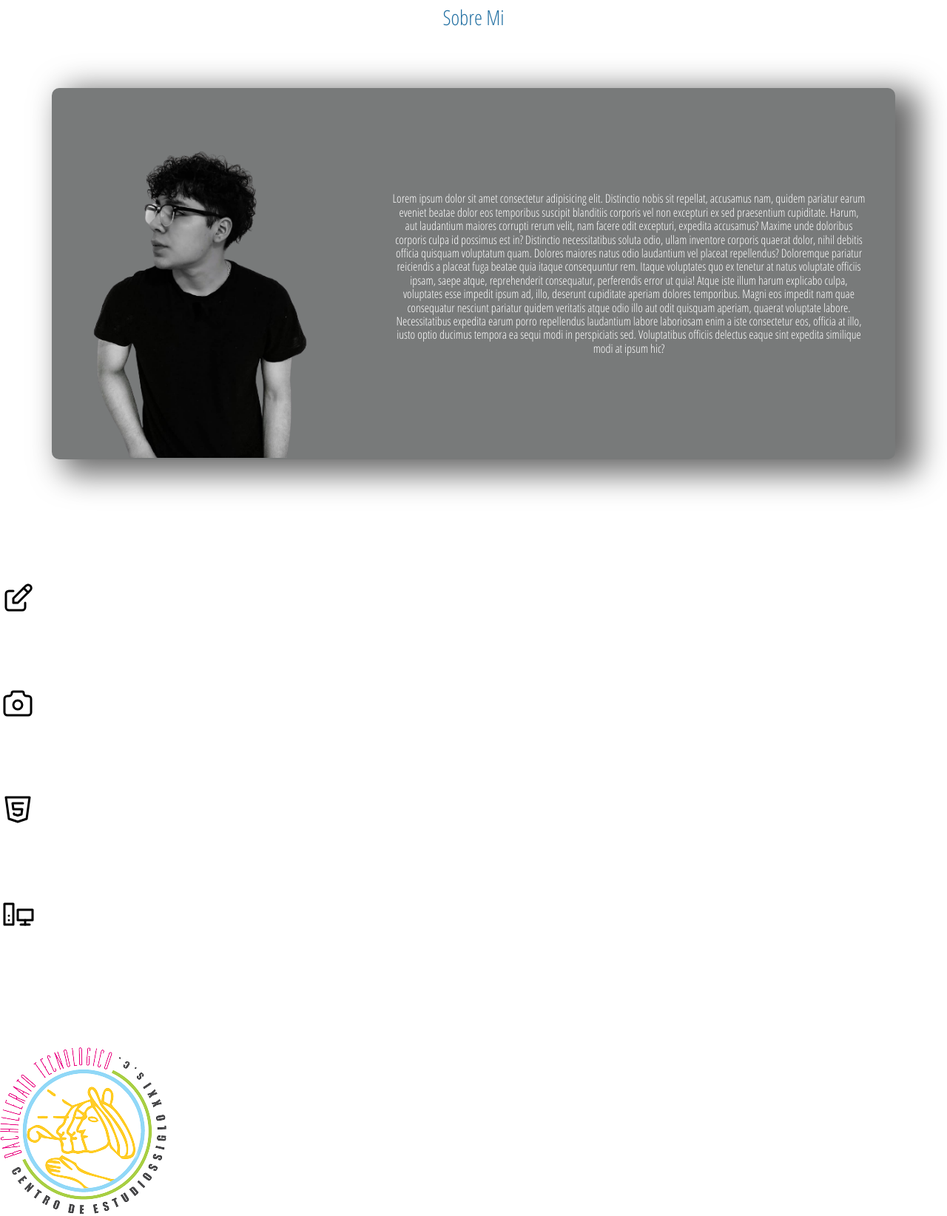
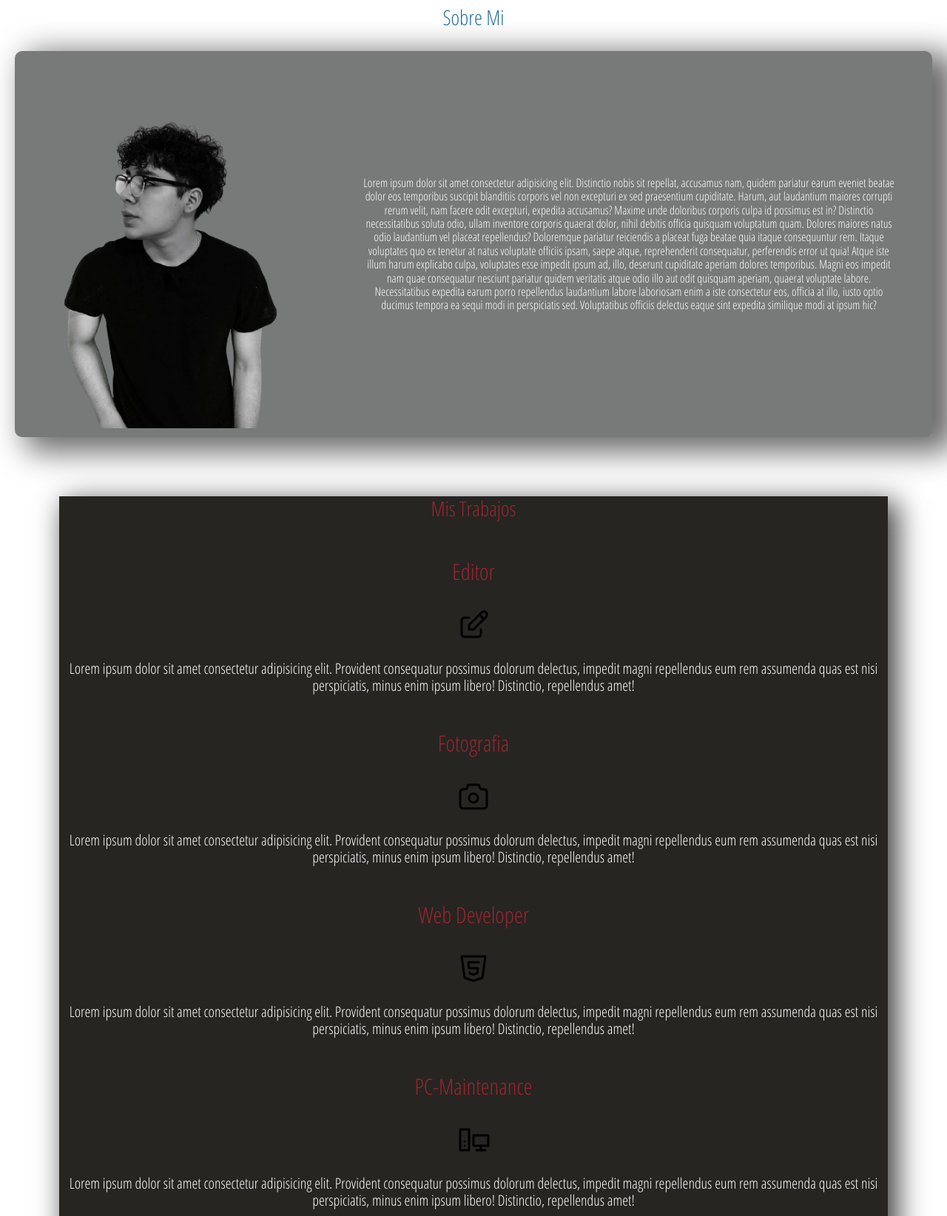
Before and after one commit to EmanuelRiosRoque/proyecto__propio, a plain HTML site: page By__My__Web/index.html in a window 1280 px wide. Shown: the part 944-2588 px from the top of the page at 74% size. Drawn offline with Linux system fonts and the light colour scheme; a web font is replaced by a local one.

Commit message:
Add files via upload

```diff
--- a/By__My__Web/css/style.css
+++ b/By__My__Web/css/style.css
@@ -7,6 +7,8 @@
     --colorH:#154360;
     --colorR:#9B262F;
     --coloAz:#2471A3;
+    --grisObscuro:#262522;
+
 }
 
 /**Estilos**/
@@ -92,13 +94,13 @@ a{
         left: 0;
         object-fit: cover;
         width: 100%;
-        height: -80vh;
+        height: 100vh;
     }
 
     .banner, .contenido{
         position: relative;
         width: 100%;
-        height: -80vh;
+        height: 100vh;
         display: flex;
         justify-content: center;
         align-items: center;
@@ -128,16 +130,13 @@ a{
 .banner, .contenido{
     position: relative;
     width: 100%;
-    height: -80vh;
+    height: 100vh;
     display: flex;
     justify-content: center;
     align-items: center;
     flex-direction: column;
 
     background-color: rgba(0, 0, 0, .6);
-    background-blend-mode: soft-light;
-    padding: 200Px 0px;
-    z-index: 1;
 }
 
 .contenido__titulo{
@@ -212,10 +211,6 @@ a{
 /**Sobre Mi**/
 
 .main__img{
-    /* display: flex;
-    align-items: center;
-    justify-content: center;
-    flex-direction: column; */
     -webkit-box-shadow: 22px 11px 42px 9px rgba(0,0,0,0.59);
     -moz-box-shadow: 22px 11px 42px 9px rgba(0,0,0,0.59);
     box-shadow: 22px 11px 42px 9px rgba(0,0,0,0.59);
@@ -225,7 +220,6 @@ a{
     border-radius: 1rem;
     padding-bottom: 1rem;
     padding: 1rem;
-    padding-right: 3rem;
     text-align: center;
     display:block;
     margin-right:2rem;
@@ -245,14 +239,7 @@ a{
         display: flex;
         align-items: center;
         justify-content: center;
-    }
-    .main__img{
-        -webkit-box-shadow: 22px 11px 42px 9px rgba(0,0,0,0.59);
-        -moz-box-shadow: 22px 11px 42px 9px rgba(0,0,0,0.59);
-        box-shadow: 22px 11px 42px 9px rgba(0,0,0,0.59);
-        background-color: var(--coloPrimario);
-        padding: 0rem;
-        margin: 7rem;
+        margin-bottom: 0;
     }
     .main__img img{
         max-width:400px;
@@ -269,3 +256,56 @@ a{
     padding: 1rem;
     color: var(--coloAz);
 }
+
+/**Mi trabajo**/
+.trabajo__titulo{
+    color: var(--colorR);
+    margin-top: 0;
+
+}
+
+.trabajo__sombra{
+    -webkit-box-shadow: 10px 10px 36px 3px rgba(0,0,0,0.75);
+    -moz-box-shadow: 10px 10px 36px 3px rgba(0,0,0,0.75);
+    box-shadow: 10px 10px 36px 3px rgba(0,0,0,0.75);
+    background-color: var(--grisObscuro);
+    margin: 1rem;
+}
+
+.trabajo{
+    display: flex;
+    justify-content: center;
+    align-items: center;
+    flex-direction: column;
+}
+
+.trabajo__icon{
+    text-align: center;
+}
+
+.funda{
+    width: 100%;
+    height: 100%;
+}
+
+.trayecto__img{
+    text-align: center;
+    width: 100%;
+}
+
+@media (min-width: 768px) {
+    .trabajo__sombra{
+        margin: 8rem;
+    }
+    .trabajo h3{
+        font-size: 3rem;
+        color: var(--colorR);
+    }
+
+    .trabajo p{
+        font-size: 2rem;
+    }
+    .trabajo p, h3{
+        text-align: center;
+    }
+}
--- a/By__My__Web/index.html
+++ b/By__My__Web/index.html
@@ -57,8 +57,8 @@
             <p class="main__text">Lorem ipsum dolor sit amet consectetur adipisicing elit. Distinctio nobis sit repellat, accusamus nam, quidem pariatur earum eveniet beatae dolor eos temporibus suscipit blanditiis corporis vel non excepturi ex sed praesentium cupiditate. Harum, aut laudantium maiores corrupti rerum velit, nam facere odit excepturi, expedita accusamus? Maxime unde doloribus corporis culpa id possimus est in? Distinctio necessitatibus soluta odio, ullam inventore corporis quaerat dolor, nihil debitis officia quisquam voluptatum quam. Dolores maiores natus odio laudantium vel placeat repellendus? Doloremque pariatur reiciendis a placeat fuga beatae quia itaque consequuntur rem. Itaque voluptates quo ex tenetur at natus voluptate officiis ipsam, saepe atque, reprehenderit consequatur, perferendis error ut quia! Atque iste illum harum explicabo culpa, voluptates esse impedit ipsum ad, illo, deserunt cupiditate aperiam dolores temporibus. Magni eos impedit nam quae consequatur nesciunt pariatur quidem veritatis atque odio illo aut odit quisquam aperiam, quaerat voluptate labore. Necessitatibus expedita earum porro repellendus laudantium labore laboriosam enim a iste consectetur eos, officia at illo, iusto optio ducimus tempora ea sequi modi in perspiciatis sed. Voluptatibus officiis delectus eaque sint expedita similique modi at ipsum hic?</p>
         </div>
 
-        <div class="trabajo">
-            <h2>Mis Trabajos</h2>
+        <div class="trabajo trabajo__sombra">
+            <h2 class="trabajo__titulo">Mis Trabajos</h2>
             <section>
                 <h3>Editor</h3>
                 <div class="trabajo__icon">
@@ -155,7 +155,7 @@
                     <div>
                         <h3>Fundacion Slim</h3>
                         <div class="trayecto__img">
-                            <img src="/img/Funda.png" alt="PrepaCESXXI">
+                            <img class="funda" src="/img/Funda.png" alt="PrepaCESXXI">
                         </div>
                         <p class="trayecto__text">Lorem ipsum, dolor sit amet consectetur adipisicing elit. Dolore doloremque magnam, non unde, in dolorem perspiciatis tenetur quasi omnis quae sint incidunt praesentium quis molestiae perferendis. Consequatur quo quas eos!</p>
                     </div>
```
